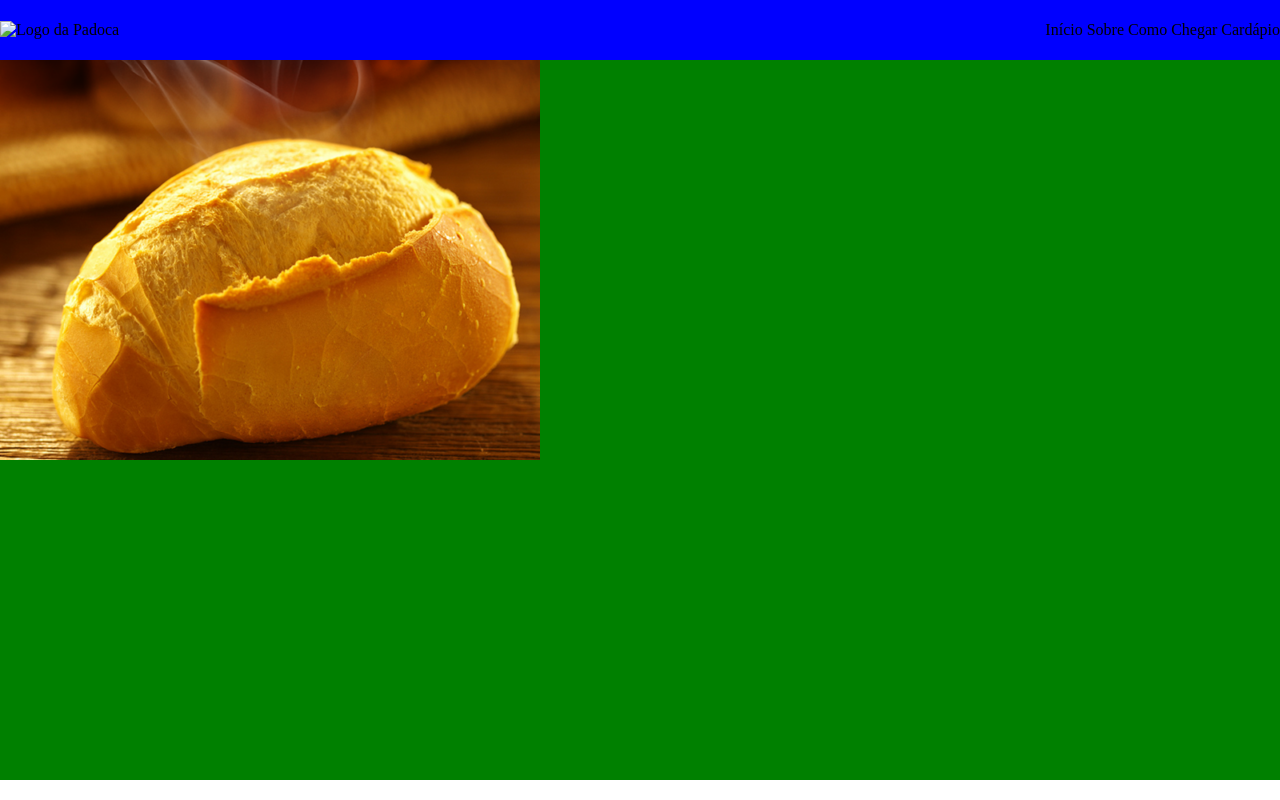
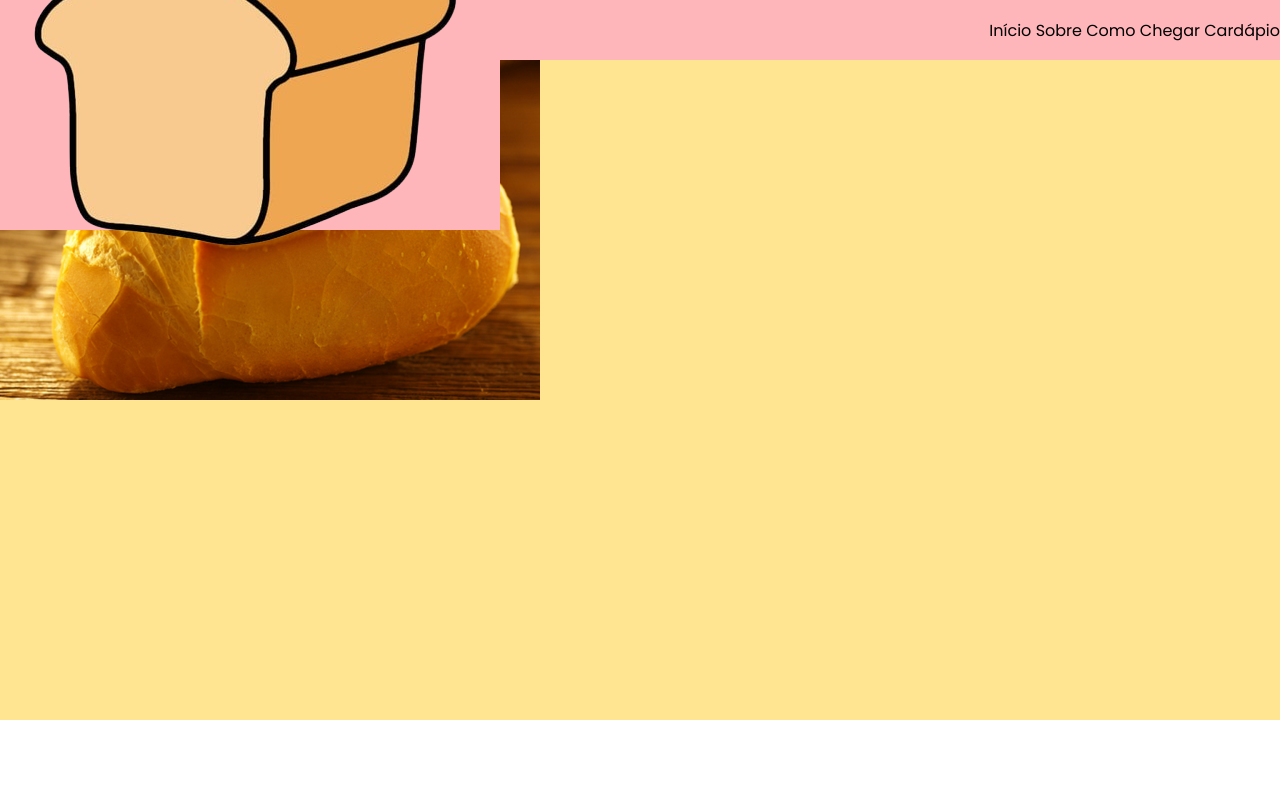
Before and after one commit to vitor-rato/projeto_vercell, a plain HTML site: page index.html in a window 1280 px wide. Drawn offline with Linux system fonts and the light colour scheme.

Commit message:
pq madoka magika?pq nao sakura cardcaptors?

```diff
--- a/css/home.css
+++ b/css/home.css
@@ -1,5 +1,9 @@
 @import url(layout.CSS);
 
+.logo{
+        background-color: var(--cor-principal);
+        height:50vh;
+}
 
 .hero{
         background-color: var(--cor-alternativa);
--- a/css/layout.CSS
+++ b/css/layout.CSS
@@ -5,7 +5,18 @@
     box-sizing: border-box;
 
 }
+
+body{
+    font-family: 'Fonte Corpo';
+}
+
 .header {
+    position: fixed;
+    top: 0;
+    left: 0;
+    width: 100%;
+    z-index: 100%;
+
     background-color: var(--cor-principal);
     color:var(--texto-principal);
 
@@ -16,6 +27,22 @@
     justify-content: space-between;
 }
 
+.logoContainer{
+    display: flex;
+    flex-direction: row;
+    align-items: center;
+    gap: 10px;
+}
+
+.logoContainer h1{
+    font-family: 'Fonte Titulo';
+}
+
+.logoContainer img {
+    width:auto;
+    height:calc(var(--altura-header) - 1vh);
+}
+
 .navigation a {
     text-decoration:none;
     color:var(--texto-principal);
--- a/css/variables.css
+++ b/css/variables.css
@@ -1,15 +1,43 @@
 :root {
-     --cor-principal: blue;
-    --cor-alternativa:green;
+     --cor-principal: #ffb6bb;
+    --cor-alternativa:#ffe591;
 
     --texto-principal:black;
-    --texto-alternativo:white;
+    --texto-alternativo:#585872;
 
      --altura-do-header:7.5vh;
      --altura-do-footer:15vh;
 }
 
 @font-face{
-     font-family: "fonte Titulo";
-     src:url(../assets/fonts/Pacifico.ttf)
+     font-family: "Fonte Titulo";
+     src:url(../assets/fonts/Pacifico.ttf);
 }
+
+@font-face{
+     font-family: "Fonte Corpo";
+     src:url(../assets/fonts/Poppins-Regular.ttf);
+     font-weight: normal;
+     font-style: normal;
+}
+
+@font-face{
+     font-family: "Fonte Corpo";
+     src:url(../assets/fonts/Poppins-Bold.ttf);
+     font-weight: bold;
+     font-style: normal;
+}
+
+@font-face{
+     font-family: "Fonte Corpo";
+     src:url(../assets/fonts/Poppins-Italic.ttf);
+     font-weight: normal;
+     font-style: italic;
+}
+
+@font-face{
+     font-family: "Fonte Corpo";
+     src:url(../assets/fonts/Poppins-BoldItalic.ttf);
+     font-weight: bold;
+     font-style: italic;
+}
--- a/index.html
+++ b/index.html
@@ -8,8 +8,9 @@
  </head>
 <body>
  <header id="header" class="header">
-    <img src="" alt="Logo da Padoca">
-
+    <div class="logo">
+    <img src="./assets/img/LogoImage.png" alt="Logo da Padoca">
+</div>
     <nav class="navigation">
         <a href="">Início</a>
         <a href="">Sobre</a>
```
Also changed, not shown: assets/img/LogoImage.png (added).
